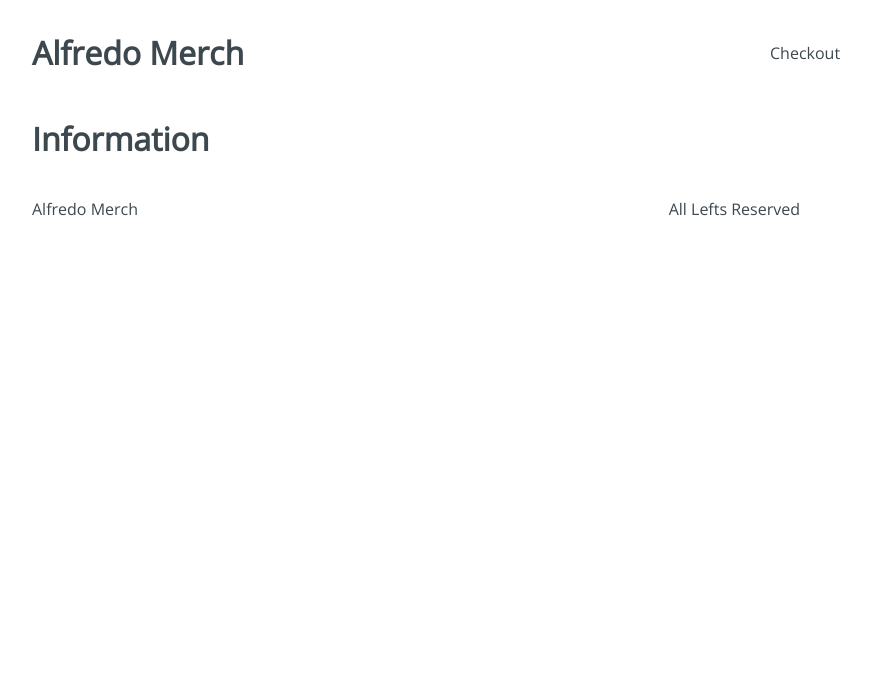
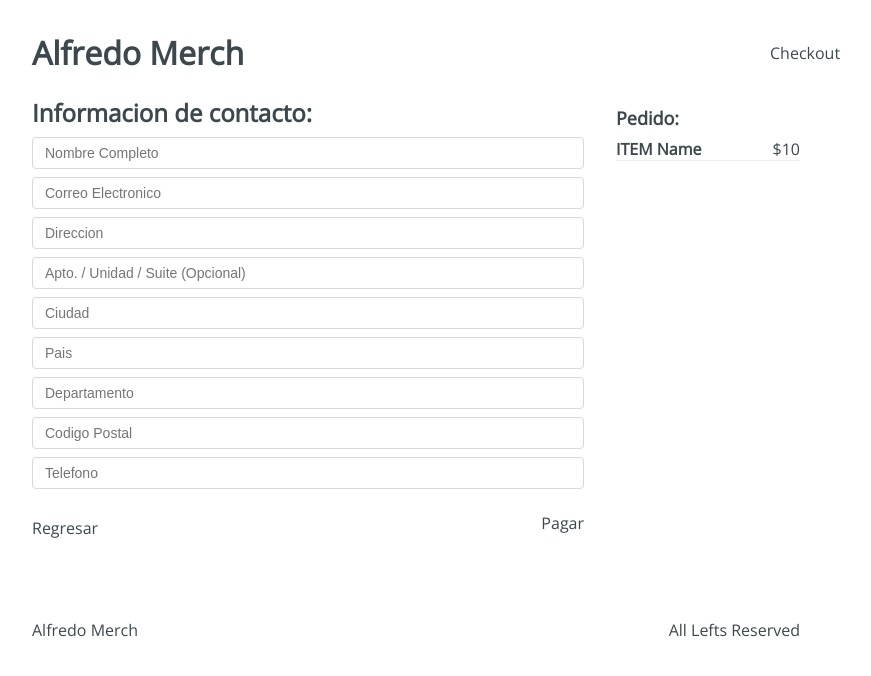
Before and after one commit to alfredosumosav/alfredo-merch, a React app: page /checkout/information in a window 1280 px wide. Shown: the top 676 px of the page, without its empty margins (224-1095 px from the left). Built offline with nearby package versions, Linux system fonts and the light colour scheme.

Commit message:
add style to information page

```diff
--- a/src/containers/Information.jsx
+++ b/src/containers/Information.jsx
@@ -1,5 +1,43 @@
 import React from 'react';
+import "../styles/components/Information.css";
 
-const Information = () => <h1>Information</h1>;
+const Information = () =>
+<div className="Information">
+  <div className="Information-content">
+    <div className="Information-head">
+      <h2>Informacion de contacto:</h2>
+    </div>
+    <div className="Information-form">
+      <form action="">
+        <input type="text" placeholder="Nombre Completo" name="name" />
+        <input type="text" placeholder="Correo Electronico" name="email" />
+        <input type="text" placeholder="Direccion" name="address" />
+        <input type="text" placeholder="Apto. / Unidad / Suite (Opcional)" name="address2" />
+        <input type="text" placeholder="Ciudad" name="city" />
+        <input type="text" placeholder="Pais" name="country" />
+        <input type="text" placeholder="Departamento" name="state" />
+        <input type="text" placeholder="Codigo Postal" name="cp" />
+        <input type="text" placeholder="Telefono" name="phone" />
+      </form>
+    </div>
+    <div className="Information-buttons">
+      <div className="Information-back">
+        Regresar
+      </div>
+      <div className="Information-next">
+        Pagar
+      </div>
+    </div>
+  </div>
+  <div className="Information-sidebar">
+    <h3>Pedido:</h3>
+    <div className="Information-item">
+      <div className="Information-element">
+        <h4>ITEM Name</h4>
+        <span>$10</span>
+      </div>
+    </div>
+  </div>
+</div>;
 
 export default Information;
```
